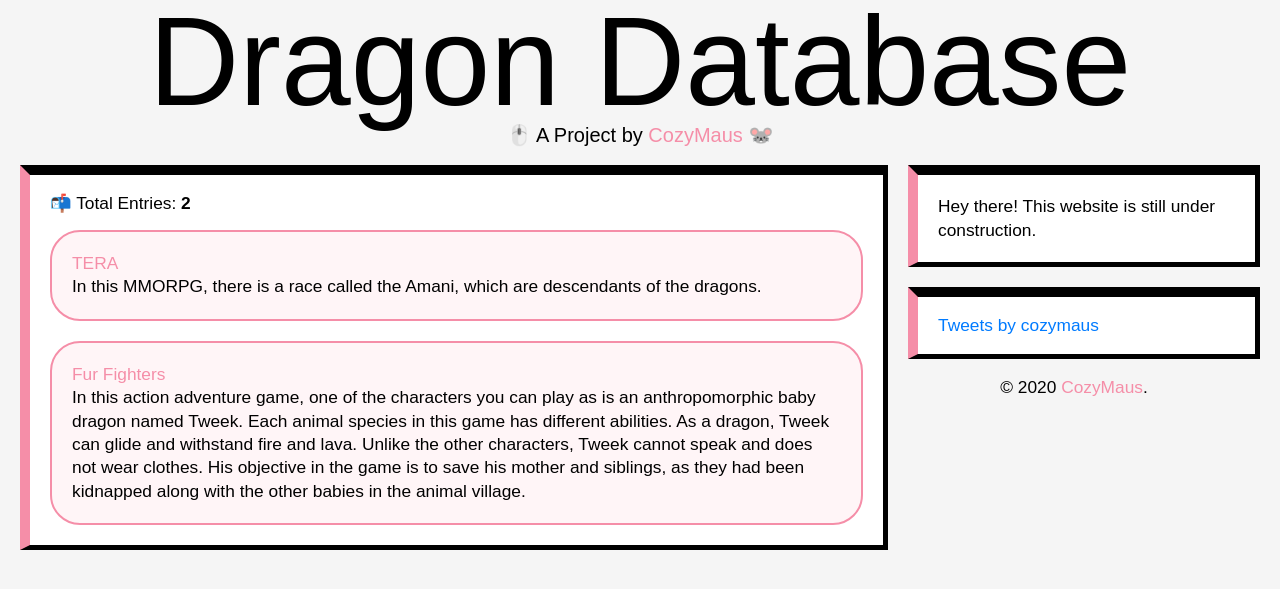
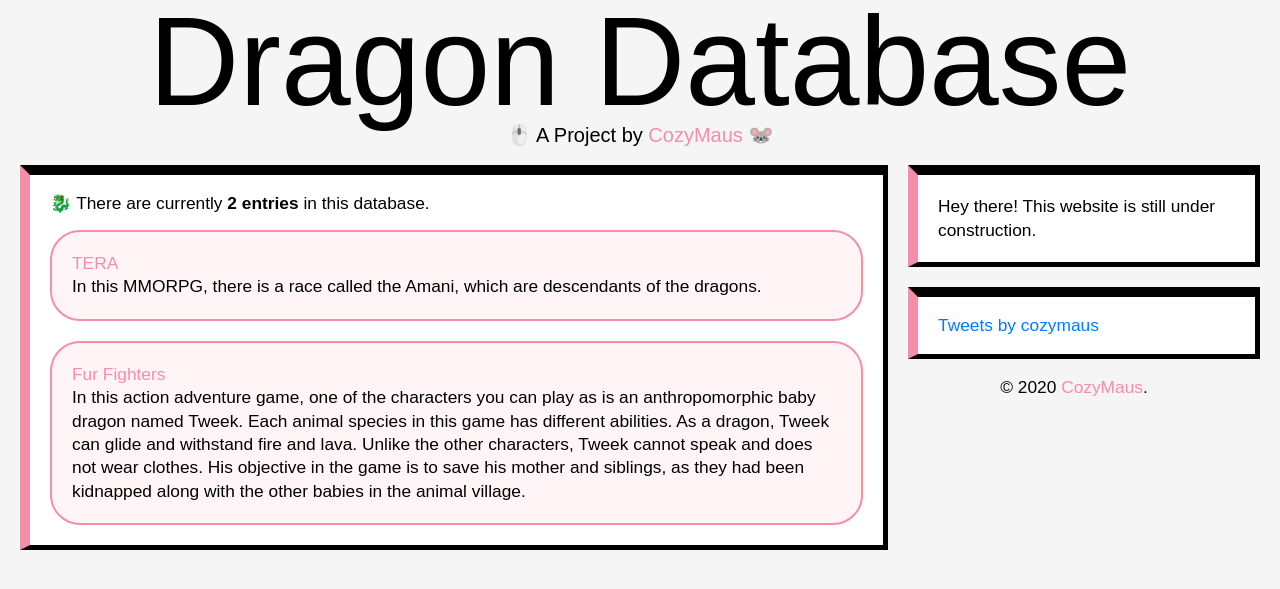
Before and after one commit to byliz/animal-game-database, a Jekyll site: the page built from index.html, in a window 1280 px wide. Shown: the top 589 px of the page. Built offline with Jekyll 4.4.1, drawn with Linux system fonts in a browser that asks for light colours; nearby versions of some CDN libraries; the list of posts is cut into pages by our own code; comment, search, counter and statistics services are not loaded.

Commit message:
Update index.html

```diff
--- a/index.html
+++ b/index.html
@@ -5,22 +5,9 @@
 ---
 
 <div>
-<p style="font-size:13pt;">📬 Total Entries: <strong><span>
+<p style="font-size:13pt;">🐉 There are currently <strong>{{ site.posts | size }} entries</strong> in this database.</p>
+</div>
 
-
-            {% assign counter = 0 %}
-            {% for post in site.posts %}
-
-            {% if post.relevant != "no" %}
-            {% assign counter = counter | plus: 1 %}
-            {% endif %}
-
-            {% endfor %}
-            {{ counter }}
-
-
-        </span></strong></p>
-</div>
 <br>
 
 <div id="posts">
```
